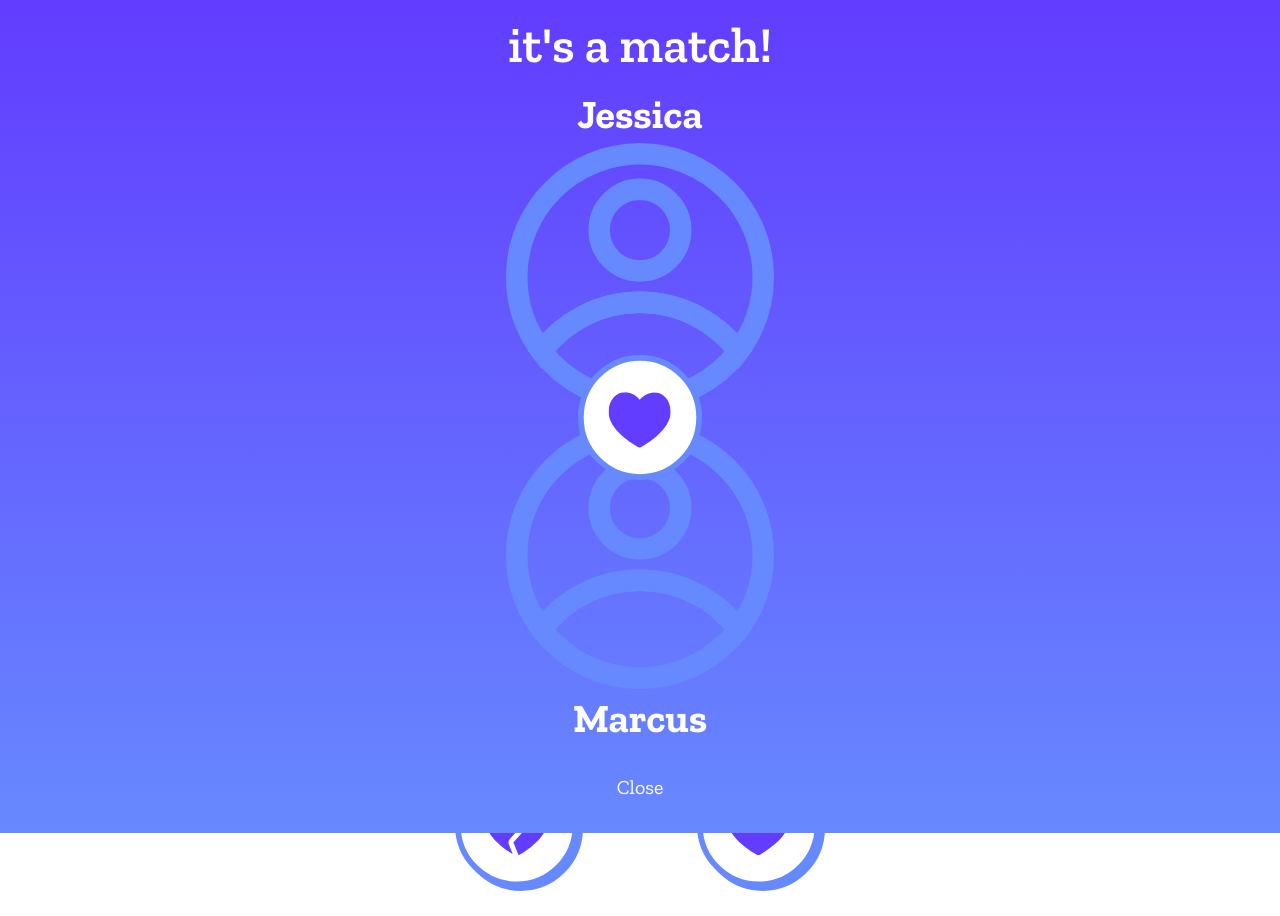
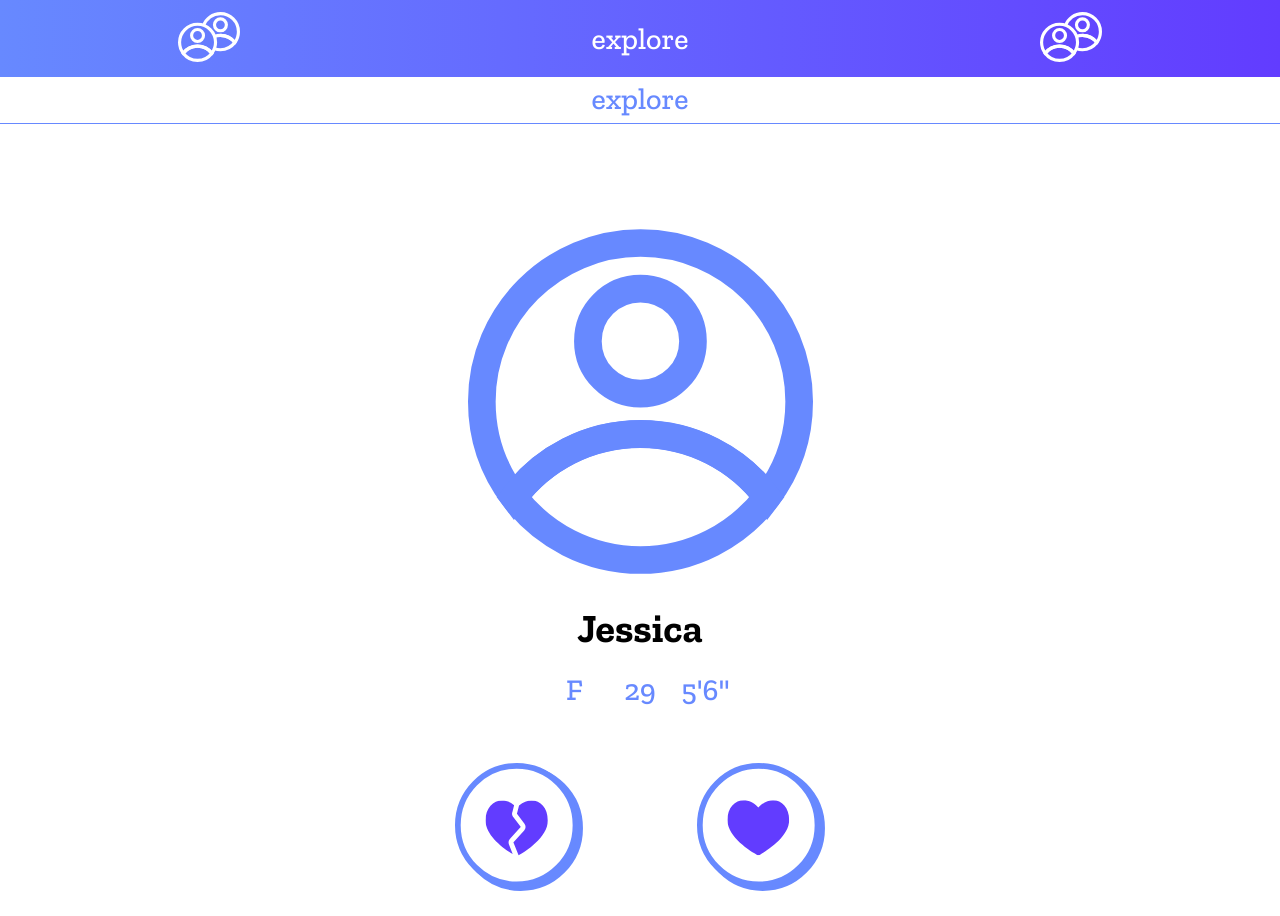
Before and after one commit to itsjennyb/Ghostbusters, a React (Create React App) app in the folder client/: page /explore in a window 1280 px wide. Built offline with nearby package versions, Linux system fonts and the light colour scheme.

Commit message:
modal close and open upon like

```diff
--- a/client/src/App.css
+++ b/client/src/App.css
@@ -96,6 +96,7 @@ button:active {
   position: absolute;
   top: 0;
   width: 100%;
+  display: none;
 }
 
 .loginSignup {
@@ -177,13 +178,13 @@ textarea {
   opacity: 1;
 }
 
-form>button {
+form>button, .itsAMatch>button {
   border: none;
   background-color: transparent;
   color: var(--white);
 }
 
-form>button:hover {
+form>button:hover, .itsAMatch>button:hover {
   color: var(--lightperi);
   background-color: transparent;
   cursor: pointer;
@@ -469,9 +470,3 @@ footer img {
 .itsAMatch h1 {
   margin: 15px;
 }
-
-.itsAMatchImages {
-  display: flex;
-  flex-direction: column;
-  align-items: center;
-}
--- a/client/src/components/ItsAMatch.js
+++ b/client/src/components/ItsAMatch.js
@@ -5,27 +5,32 @@ import matchIcon from "../assets/its-a-match-heart.svg";
 const ItsAMatch = (props) => {
   const [name, setName] = useState(["Jessica", "Marcus"]);
 
+
+  const closeModal = () => {
+    const modal = document.querySelector('.itsAMatch');
+    modal.style.display = 'none';
+  };
+
+
   return (
     <div className="formContainer itsAMatch">
       <h1>it's a match!</h1>
       <h2>{name[0]}</h2>
-     <div className="itsAMatchImages">
+
         <img
         className="mediumPhoto topPhoto"
         src={profilePhoto}
         alt="match pic"
       />
 
-      <img className="itsAMatchIcon" src={matchIcon} alt="heart icon" />
-
       <img
         className="mediumPhoto botPhoto"
         src={profilePhoto}
         alt="match pic"
       />
-      </div>
+
       <h2>{name[1]}</h2>
-      <h5>Close</h5>
+     <button id='close' onClick={closeModal}> <h5>Close</h5></button>
     </div>
   );
 };
--- a/client/src/pages/Explore.js
+++ b/client/src/pages/Explore.js
@@ -14,6 +14,12 @@ const Explore = () => {
     const [height, setHeight] = useState(`5'6"`)
     const [name, setName] = useState('Jessica')
 
+    const openModal = () => {
+        const modal = document.querySelector('.itsAMatch');
+        modal.style.display = 'flex';
+      };
+
+
     return (
         <>
         <ItsAMatch />
@@ -28,7 +34,7 @@ const Explore = () => {
                 </div>
                 <div className="matchBtnContainer">
                     <button className="dislike" />
-                    <button className="like" />
+                    <button onClick={openModal} className="like" />
                 </div>
             </div>
             </div>
```
